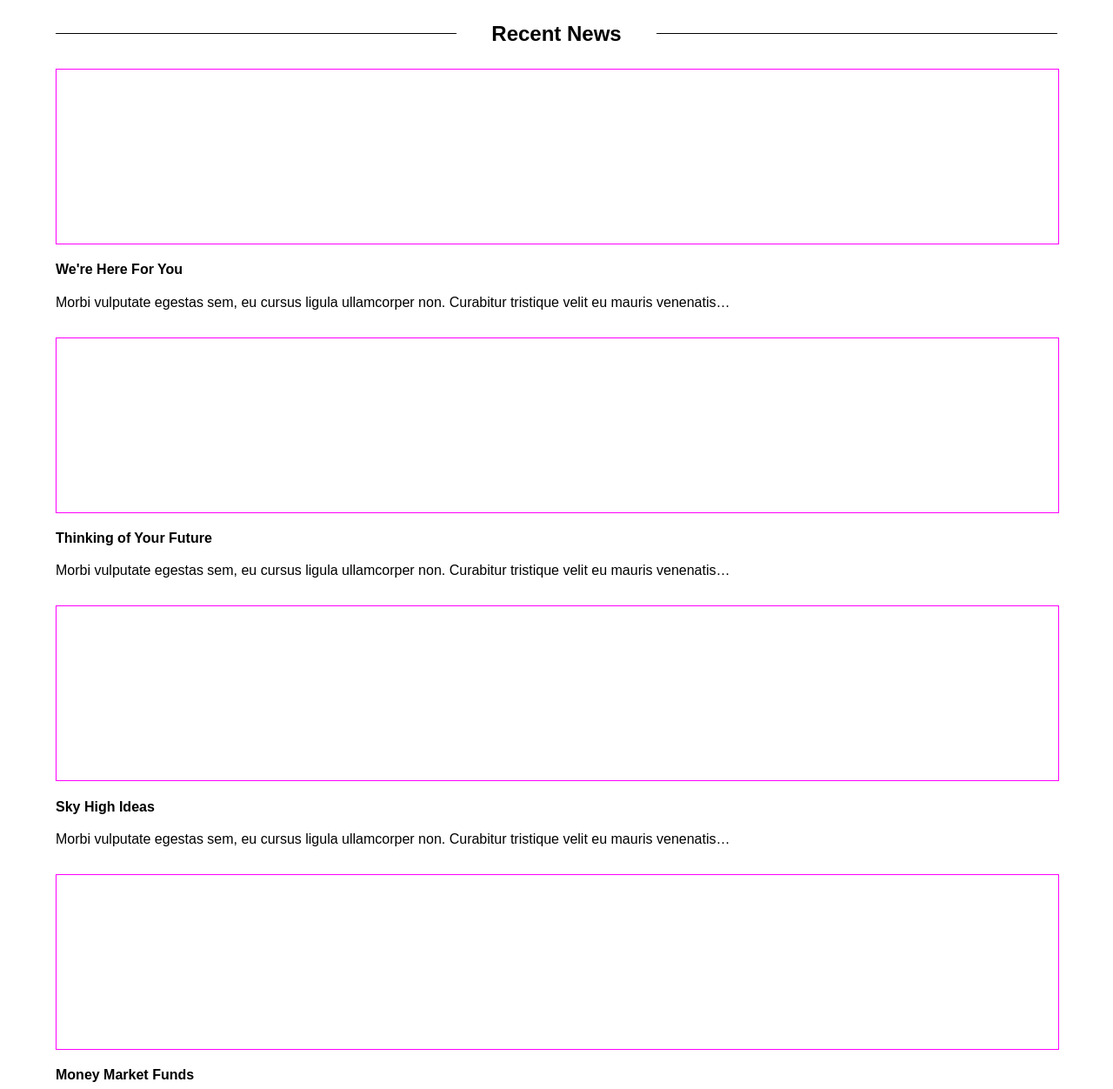
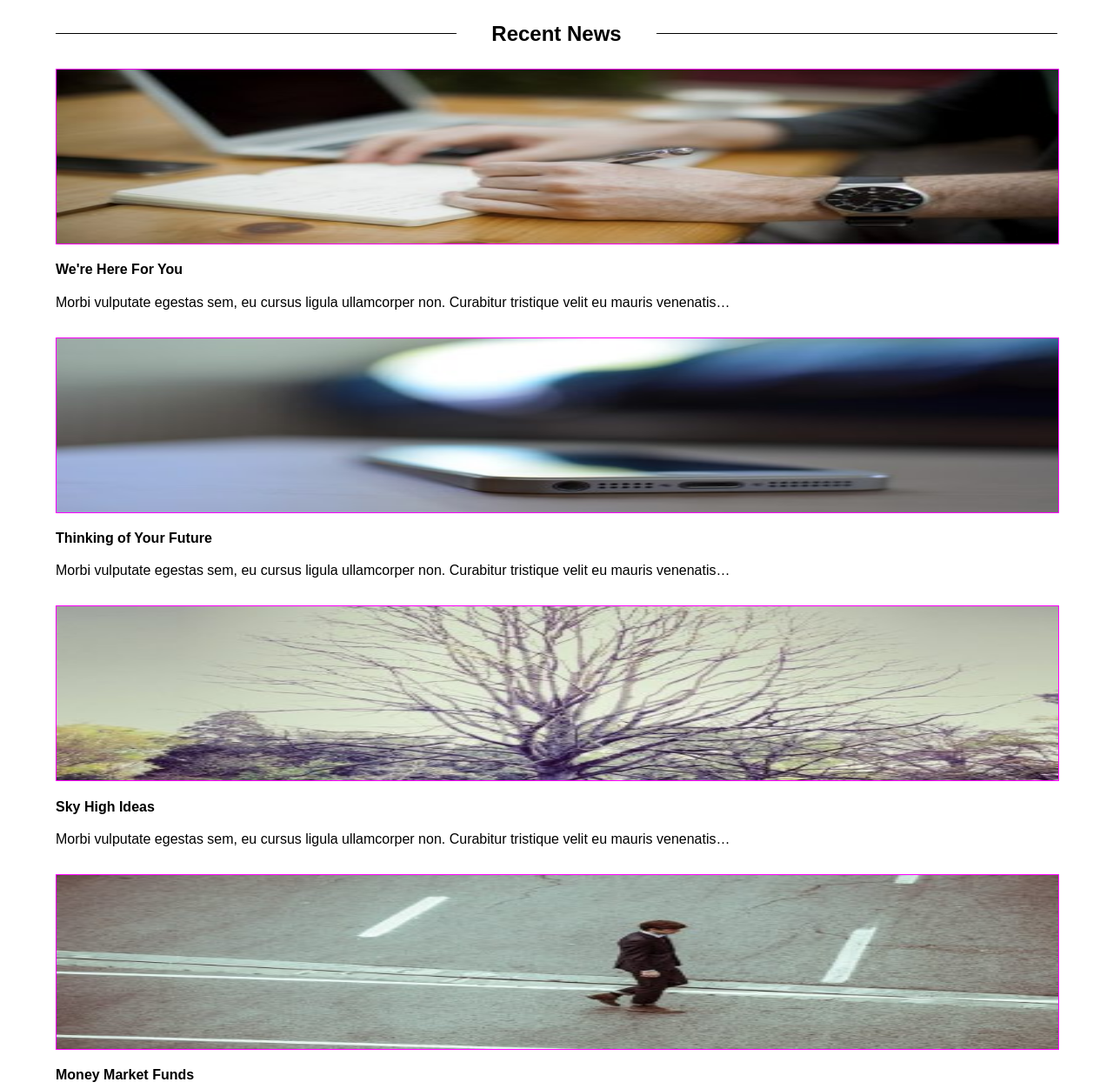
Before and after one commit to ctiller15/choose-css, a website: page public/index.html in a window 1280 px wide. Shown: the part 2628-3880 px from the top of the page at 87% size. Drawn offline with Linux system fonts and the light colour scheme.

Commit message:
Add images for recent news section

```diff
--- a/public/index.html
+++ b/public/index.html
@@ -139,13 +139,6 @@
             <h3>LONE CAMPAIGN</h3>
           </section>
 
-          <!-- <section class="portfolio-item"></section>
-          <section class="portfolio-item"></section>
-          <section class="portfolio-item"></section>
-          <section class="portfolio-item"></section>
-          <section class="portfolio-item"></section>
-          <section class="portfolio-item"></section>
-          <section class="portfolio-item"></section> -->
         </section>
 
       </section>
@@ -155,22 +148,38 @@
 
         <section class="news">
           <section class="news-item">
-            <section></section>
+            <a href="#">
+              <section>
+                <img src="./assets/images/work.jpg">
+              </section>
+            </a>
             <h4>We're Here For You</h4>
             <p>Morbi vulputate egestas sem, eu cursus ligula ullamcorper non. Curabitur tristique velit eu mauris venenatis…</p>
           </section>
           <section class="news-item">
-            <section></section>
+              <a href="#">
+                <section>
+                  <img src="./assets/images/phone.jpg">
+                </section>
+              </a>
             <h4>Thinking of Your Future</h4>
             <p>Morbi vulputate egestas sem, eu cursus ligula ullamcorper non. Curabitur tristique velit eu mauris venenatis…</p>
           </section>
           <section class="news-item">
-            <section></section>
+              <a href="#">
+                <section>
+                  <img src="./assets/images/branch.jpg">
+                </section>
+              </a>
             <h4>Sky High Ideas</h4>
             <p>Morbi vulputate egestas sem, eu cursus ligula ullamcorper non. Curabitur tristique velit eu mauris venenatis…</p>
           </section>
           <section class="news-item">
-            <section></section>
+              <a href="#">
+                <section>
+                  <img src="./assets/images/man.jpg">
+                </section>
+              </a>
             <h4>Money Market Funds</h4>
             <p>Morbi vulputate egestas sem, eu cursus ligula ullamcorper non. Curabitur tristique velit eu mauris venenatis…</p>
           </section>
--- a/public/src/scss/style.scss
+++ b/public/src/scss/style.scss
@@ -137,6 +137,11 @@ body {
                     border: 1px solid magenta;
                     height: 200px;
                     margin: 1em 0;
+
+                    img {
+                        width: 100%;
+                        height: 100%;
+                    }
                 }
 
             }
```
Also changed, not shown: public/assets/images/branch.jpg (added), public/assets/images/man.jpg (added), public/assets/images/phone.jpg (added), public/assets/images/work.jpg (added), public/out/css/style.css.
